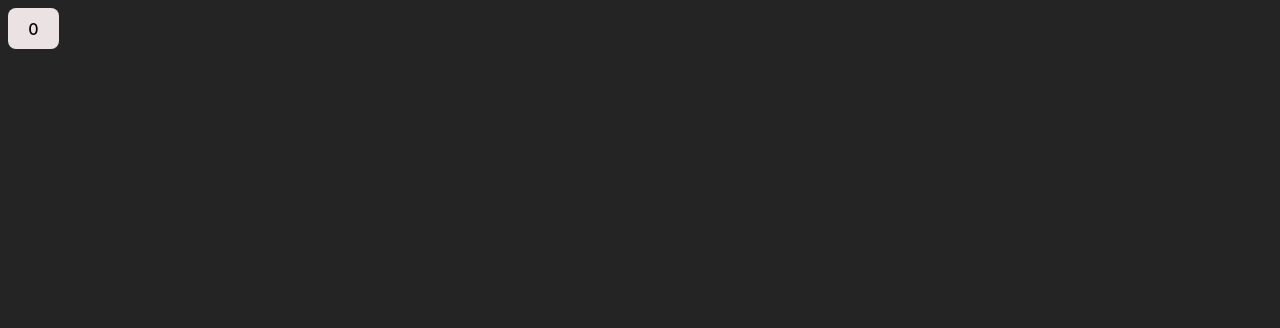
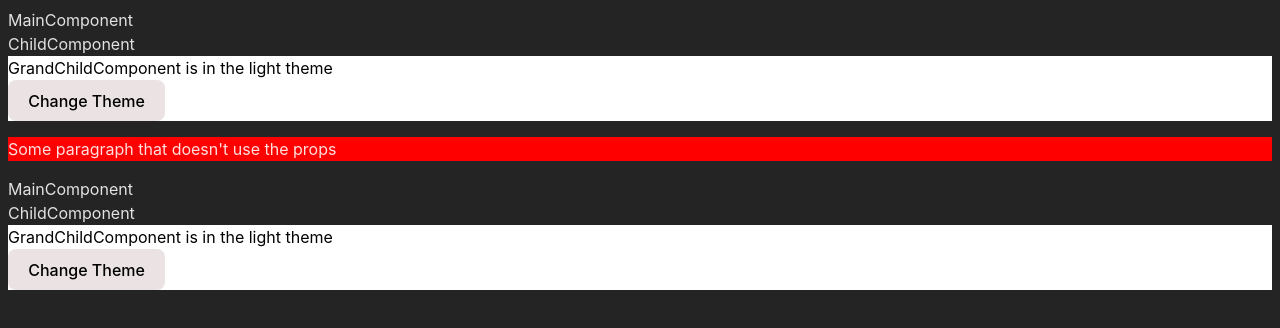
Before and after one commit to vikram87in/react-concepts-js, a React (Vite) app: page / in a window 1280 px wide. Shown: the top 328 px of the page. Built offline with nearby package versions, Linux system fonts and the light colour scheme.

Commit message:
usecontext for Functional components

```diff
--- /dev/null
+++ b/src/concepts/usecontext/ImprovedFunctionComponent.jsx
@@ -0,0 +1,50 @@
+import { useContext } from 'react';
+import ThemeProvider, { ThemeContext } from './ThemeProvider';
+
+export default function ImprovedFunctionComponent() {
+  return (
+    <>
+      <ThemeProvider>
+        MainComponent
+        <br />
+        <ChildComponent />
+      </ThemeProvider>
+      <p style={{ backgroundColor: 'red' }}>
+        {'Some paragraph that doesn\'t use the props'}
+      </p>
+      <ThemeProvider>
+        MainComponent
+        <br />
+        <ChildComponent />
+      </ThemeProvider>
+    </>
+  );
+}
+
+function ChildComponent() {
+  return (
+    <div>
+      ChildComponent
+      <br />
+      <GrandChildComponent />
+    </div>
+  );
+}
+
+function GrandChildComponent() {
+  const { theme, setTheme } = useContext(ThemeContext);
+
+  const onClick = () => {
+    const updatedTheme = theme == 'light' ? 'dark' : 'light';
+    setTheme(updatedTheme);
+  };
+
+  console.log('theme: ', theme);
+  return (
+    <div style={theme == 'dark' ? { backgroundColor: 'black', color: 'white' } : { backgroundColor: 'white', color: 'black' }}>
+      GrandChildComponent is in the {theme} theme
+      <br />
+      <button onClick={onClick}>Change Theme</button>
+    </div>
+  );
+}
--- /dev/null
+++ b/src/concepts/usecontext/MainFunctionComponent.jsx
@@ -0,0 +1,53 @@
+import { useContext, createContext, useState } from 'react';
+
+const ThemeContext = createContext();
+
+export default function MainFunctionComponent() {
+  const [theme, setTheme] = useState('light');
+  const propsObj = { theme, setTheme };
+  return (
+    <>
+      <ThemeContext.Provider value={propsObj}>
+        MainComponent1
+        <br />
+        <ChildComponent />
+      </ThemeContext.Provider>
+      <p style={{ backgroundColor: 'red' }}>
+        {'Some paragraph that doesn\'t use the props'}
+      </p>
+      <ThemeContext.Provider value={propsObj}>
+        MainComponent2
+        <br />
+        <ChildComponent />
+      </ThemeContext.Provider>
+    </>
+  );
+}
+
+function ChildComponent() {
+  return (
+    <div>
+      ChildComponent
+      <br />
+      <GrandChildComponent />
+    </div>
+  );
+}
+
+function GrandChildComponent() {
+  const { theme, setTheme } = useContext(ThemeContext);
+
+  const onClick = () => {
+    const updatedTheme = theme == 'light' ? 'dark' : 'light';
+    setTheme(updatedTheme);
+  };
+
+  console.log('theme: ', theme);
+  return (
+    <div style={theme == 'dark' ? { backgroundColor: 'black', color: 'white' } : { backgroundColor: 'white', color: 'black' }}>
+      GrandChildComponent is in the {theme} theme
+      <br />
+      <button onClick={onClick}>Change Theme</button>
+    </div>
+  );
+}
--- /dev/null
+++ b/src/concepts/usecontext/ThemeProvider.jsx
@@ -0,0 +1,18 @@
+import { createContext, useState } from 'react';
+
+// named export
+export const ThemeContext = createContext();
+
+function ThemeProvider({ children }) {
+  const [theme, setTheme] = useState('light');
+  const propsObj = { theme, setTheme };
+
+  return (
+    <ThemeContext.Provider value={propsObj}>
+      {children}
+    </ThemeContext.Provider>
+  );
+}
+
+// default export
+export default ThemeProvider;
--- a/src/main.jsx
+++ b/src/main.jsx
@@ -15,11 +15,13 @@ import './index.css';
 // import ReactMemoComponent from './concepts/rendering-optimizations/ReactMemoComponent';
 // import BreakingReactMemo from './concepts/rendering-optimizations/BreakingReactMemo';
 // import StaleValues from './concepts/use-effect-scenarios/StaleValues';
-import StaleValuesFix from './concepts/use-effect-scenarios/StaleValuesFix';
+// import StaleValuesFix from './concepts/use-effect-scenarios/StaleValuesFix';
+// import MainFunctionComponent from './concepts/usecontext/MainFunctionComponent';
+import ImprovedFunctionComponent from './concepts/usecontext/ImprovedFunctionComponent';
 
 ReactDOM.createRoot(document.getElementById('root')).render(
   <React.StrictMode>
 
-    <StaleValuesFix />
+    <ImprovedFunctionComponent />
   </React.StrictMode>,
 );
```
Also changed, not shown: src/concepts/usecontext/readme.md (added), 1 other file (tests, documents, lock files or other folders).
